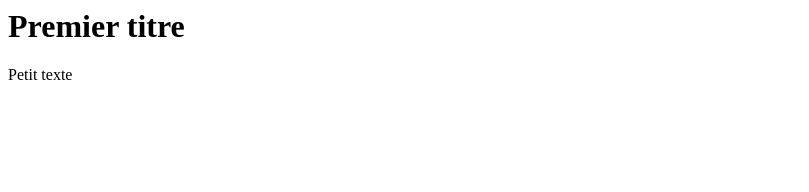
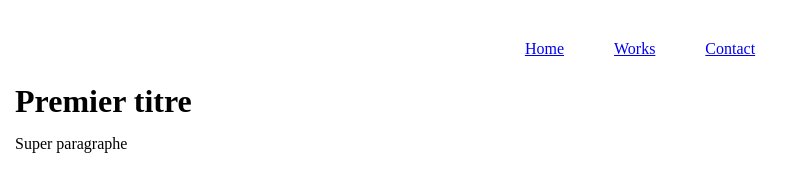
Before and after one commit to Erghan/git_test, a plain HTML site: page index.html in a window 1280 px wide. Shown: the whole page, without its empty margins (0-809 px from the left). Drawn offline with Linux system fonts and the light colour scheme.

Commit message:
Ajout d'un menu et d'une feuille de style

```diff
--- a/index.html
+++ b/index.html
@@ -4,11 +4,23 @@
     <meta name="viewport" content="width=device-width, initial-scale=1.0">
     <meta http-equiv="X-UA-Compatible" content="ie=edge">
     <title>super git test</title>
+    <link rel="stylesheet" href="style/css/style.css">
 </head>
 <body>
     <header>
+        <nav>
+            <ul>
+                <li><a href="#">Home</a></li>
+                <li><a href="#">Works</a></li>
+                <li><a href="#">Contact</a></li>
+            </ul>
+        </nav>
+    </header>
+    <div>
         <h1>Premier titre</h1>
-        <p>Petit texte</p>
-    </header>
+    </div>
+    <div>
+        <p>Super paragraphe</p>
+    </div>
 </body>
 </html>
--- /dev/null
+++ b/style/sass/style.scss
@@ -0,0 +1,40 @@
+@mixin spacing($margin, $padding) {
+    margin: $margin;
+    padding: $padding;
+}
+
+@mixin flexCenter() {
+    display: flex;
+    justify-content: center;
+}
+
+* {
+    @include spacing(0,0);
+}
+
+body {
+    @include spacing(0,15);
+    background: #fff;
+
+    header, nav, ul {
+        @include flexCenter();
+    }
+
+    header {
+        width: 100%;
+
+        ul {
+            list-style: none;
+
+            li {
+                margin: 0;
+                padding: 25px;
+            }
+        }
+    }
+    div {
+        h1 {
+            margin-bottom: 15px;
+        }
+    }
+}
```
Also changed, not shown: style/css/style.css (added), 1 other file.
